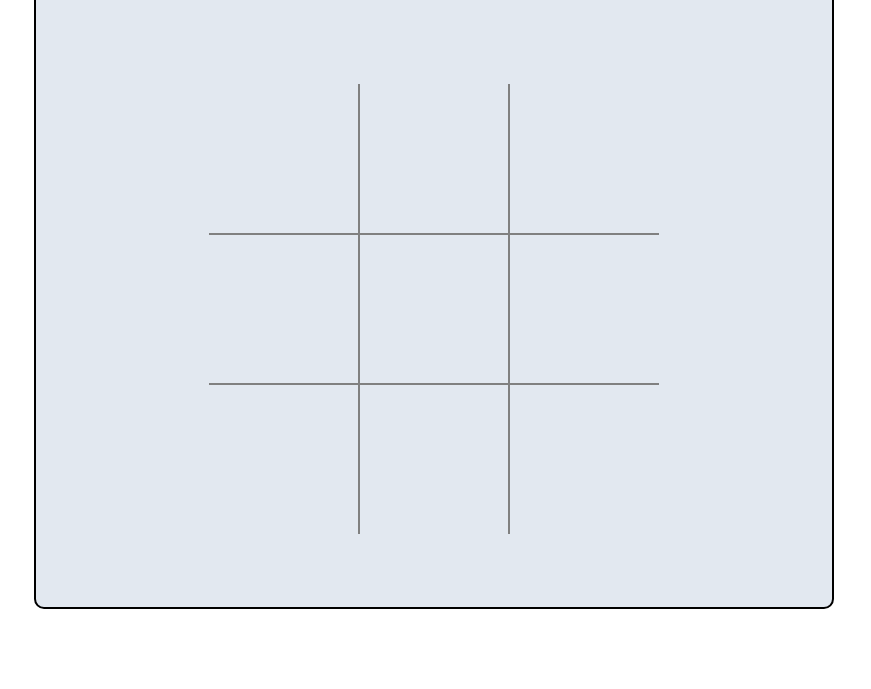
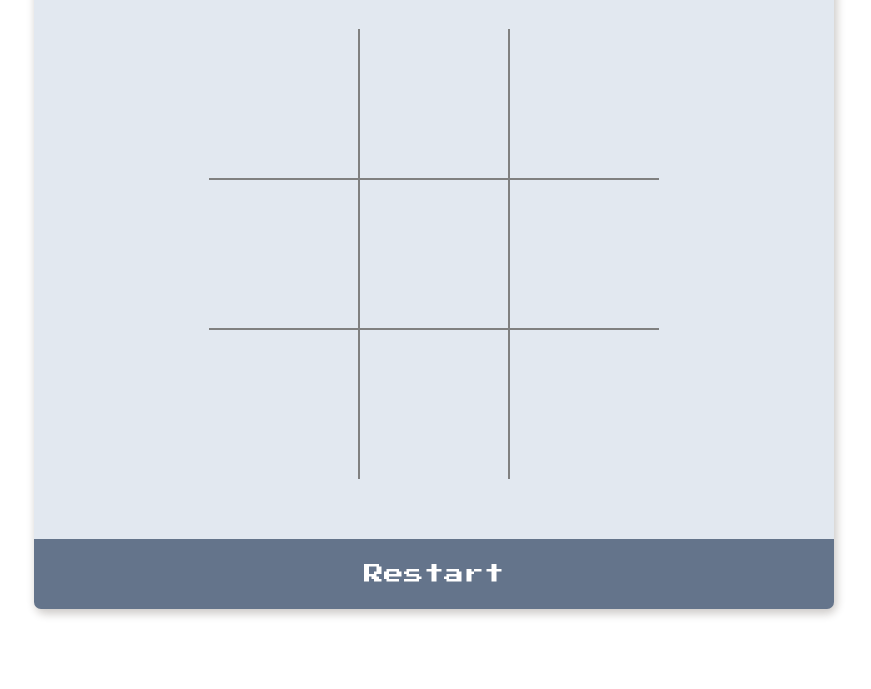
Before and after one commit to cryptoretard25/08-Project-Tic-Tac-Toe, a plain HTML site: page index.html in a window 1280 px wide. Shown: the part 111-800 px from the top of the page, without its empty margins (206-1077 px from the left). Drawn offline with Linux system fonts and the light colour scheme.

Commit message:
restart button main added

```diff
--- a/index.html
+++ b/index.html
@@ -26,7 +26,7 @@
         <div class="cell"><div class="mark" data-cell></div></div>
         <div class="cell"><div class="mark" data-cell></div></div>
     </div>
-    <!-- <div class="footer">Restart</div> -->
+   <div class="footer">Restart</div>
   </div>
   <div class="endgame">
     <h2>Game over!</h2>
--- a/script.js
+++ b/script.js
@@ -9,7 +9,6 @@ const displayController = (function () {
   const cells = document.querySelectorAll("[data-cell]");
   const playfield = document.querySelector(".playfield");
   const endGameField = document.querySelector(".endgame");
-  const restartButton = document.getElementById("restart-button");
   const winningText = document.querySelector(".winning-text");
   function showEndgameMenu() {
     endGameField.classList.add("show");
@@ -27,6 +26,9 @@ const displayController = (function () {
   }
   //EVENT LISTENERS
   function restartHandler(handler) {
+    const restartButton = document.getElementById("restart-button");
+    const restartDiv = document.querySelector('.footer');
+    restartDiv.addEventListener('click', handler)
     restartButton.addEventListener("click", handler);
   }
 
--- a/style.css
+++ b/style.css
@@ -16,6 +16,9 @@
   --slate-300: #cbd5e1;
   --slate-400: #94a3b8;
   --stale-500: #64748b;
+
+  --inner-shadow: inset #1d1c1c6b 0px 5px 15px;
+  --outer-shadow: 2px 4px 8px 1px rgba(41, 27, 16, 0.226);
   }
 body{
   padding-top: 2rem;
@@ -28,11 +31,11 @@ body{
   min-width: 50rem;
   height: 70rem;
   background-color: var(--slate-200);
-  border: 2px solid black;
+  box-shadow: var(--outer-shadow);
   border-radius: 1rem;
-  justify-content: center;
+  justify-content: flex-end;
   align-items: center;
-  gap: 8rem
+  gap: 4rem
 }
 .wrapper{
   flex: 1;
@@ -208,7 +211,8 @@ button:active{
 
 
 .footer{
-  background-color: red;
+  color: white;
+  background-color: var(--stale-500);
   width: 100%;
   height: 7rem;
   border-bottom-left-radius: 0.7rem;
@@ -217,4 +221,9 @@ button:active{
   font-size: 2rem;
   align-items: center;
   justify-content: center;
+  cursor: pointer;
 }
+.footer:hover{
+  -color: black;
+  background-color: var(--slate-400);
+}
```
